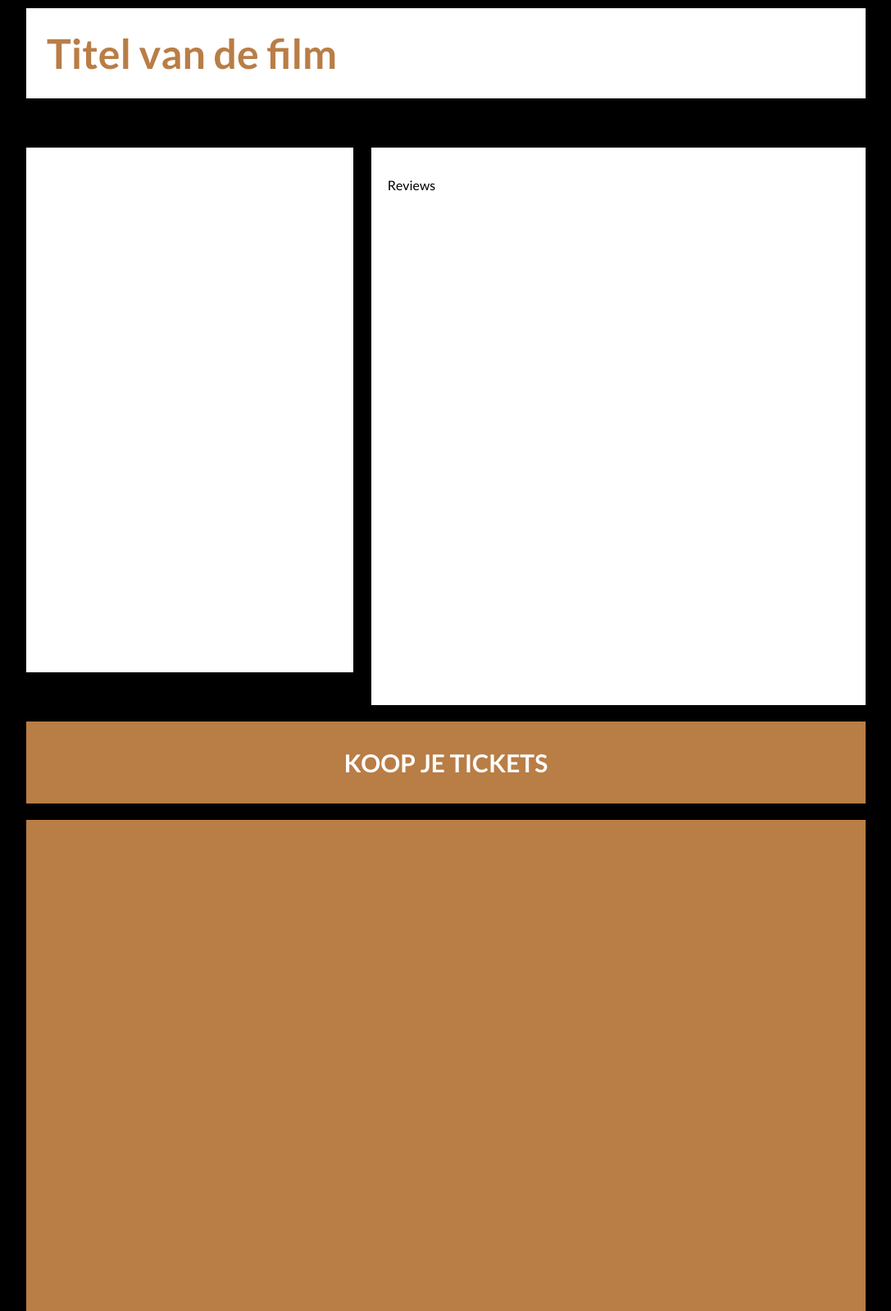
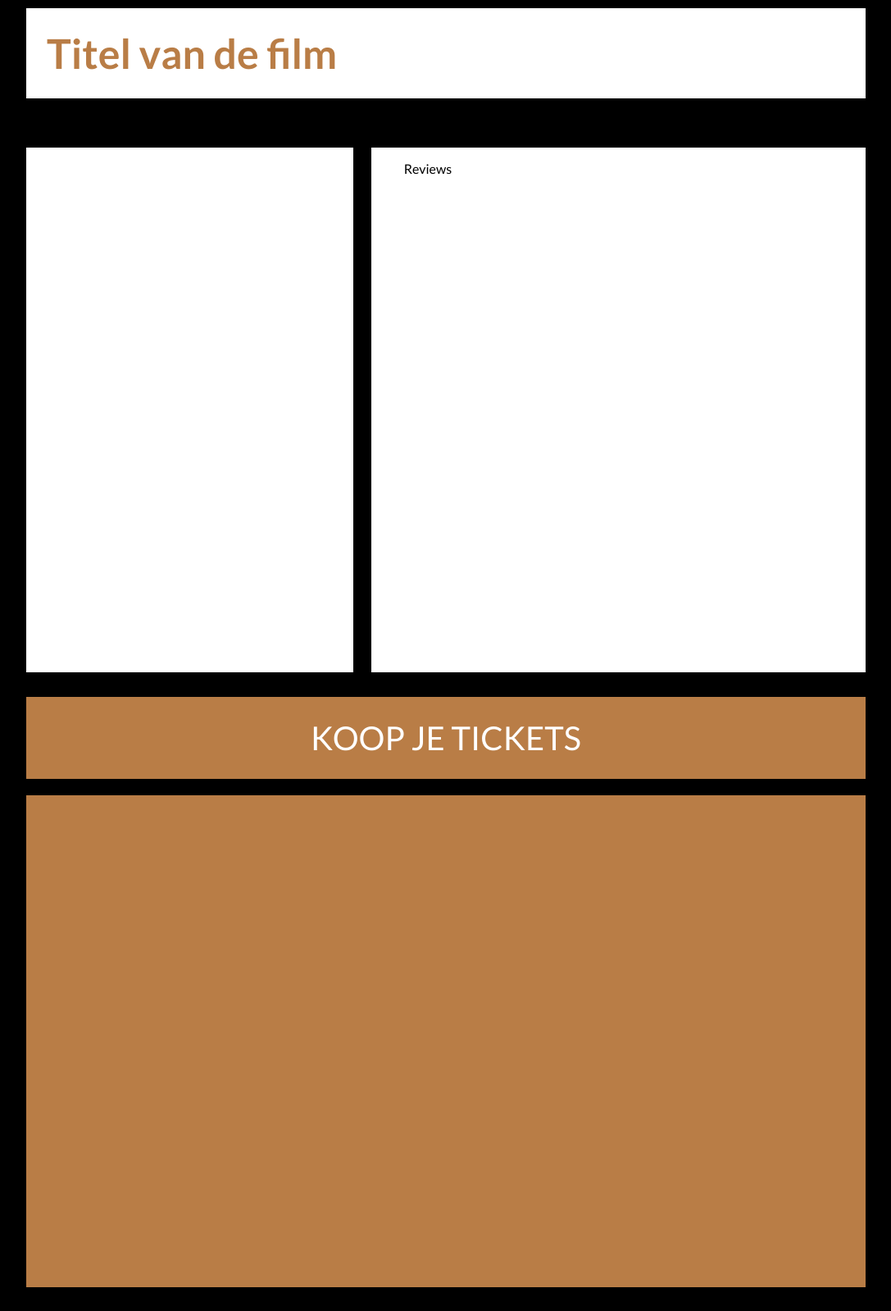
Before and after one commit to Feestbeest1/Bioscoop, a PHP site: page /Bioscoop/filmdetailpagina.php in a window 1280 px wide; the page is wider, and only the part inside the window is pictured. Shown: the part 260-1859 px from the top of that part at 82% size, without its empty margins (96-1183 px from the left). Run offline with PHP 8.4, Linux system fonts and the light colour scheme; some web fonts are replaced.

Commit message:
aanpassingen

```diff
--- a/filmdetailpagina.php
+++ b/filmdetailpagina.php
@@ -18,9 +18,7 @@
         </div>
     </div>
 
-    <div class="buy-button">
-        <button>KOOP JE TICKETS</button>
-    </div>
+        <a href="bestelpagina.php" class="buy-button">KOOP JE TICKETS</a>
     <div class="trailer"></div>
 </div>
 
--- a/style.css
+++ b/style.css
@@ -346,7 +346,8 @@
     margin-top: 50px;
     width: 55%;
     height: 640px;
-    padding: 20px;
+    padding-left: 40px;
+    margin-bottom: 10px;
 }
 
 .buy-button{
@@ -356,13 +357,11 @@
     height: 100px;
     display: grid;
     text-align: center;
-}
-
-.buy-button button{
-    background-color: transparent;
     color: white;
-    font-size: 30px;
+    font-size: 40px;
     font-family: "Lato";
+    cursor: pointer;
+    align-items: center;
 }
 
 .trailer{
@@ -688,3 +687,14 @@
     width: 75%;
     height: 100px;
 }
+
+
+
+
+
+/*Begin Ticket verkoop pagina*/
+
+.header-tickerverkoop{
+    background-color: white;
+    width: 100px;
+}
```
